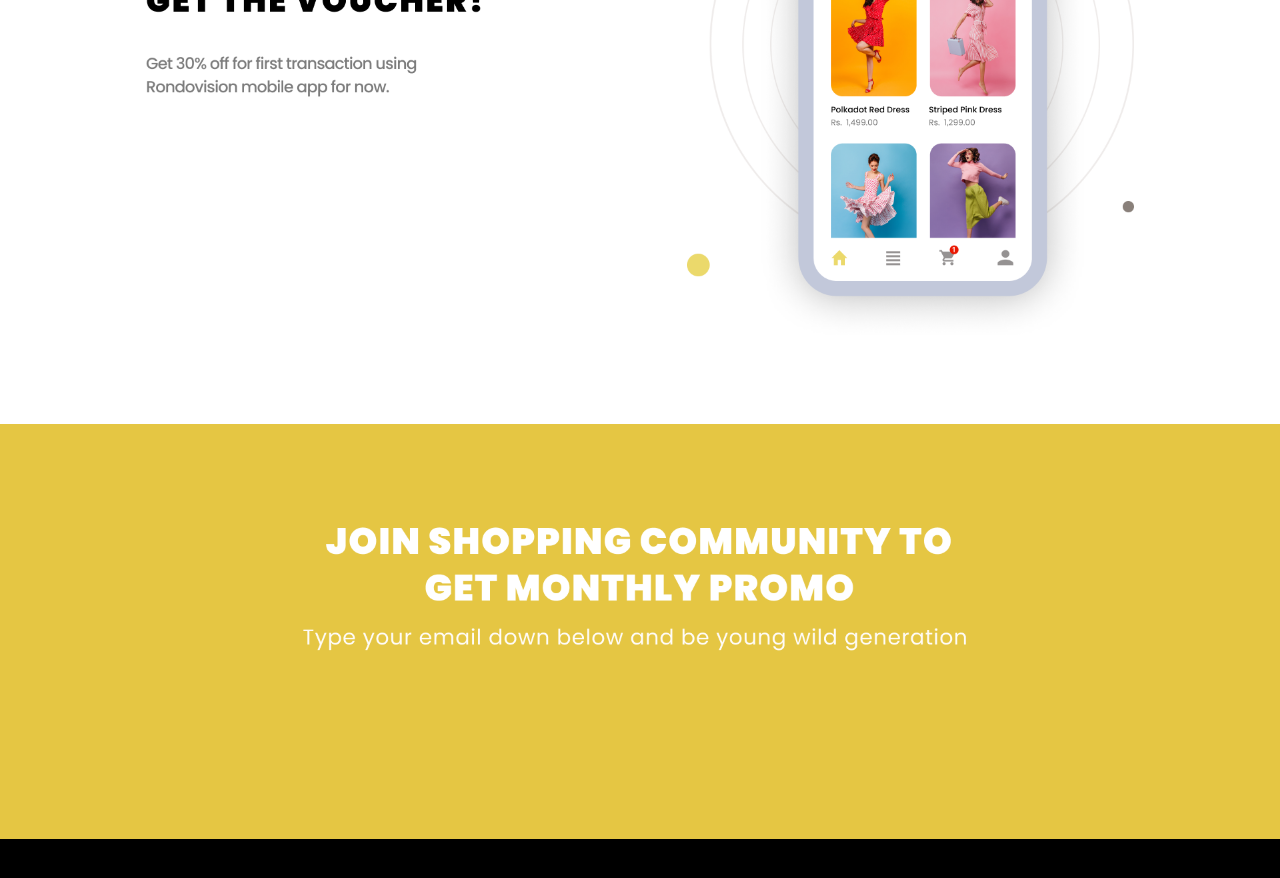
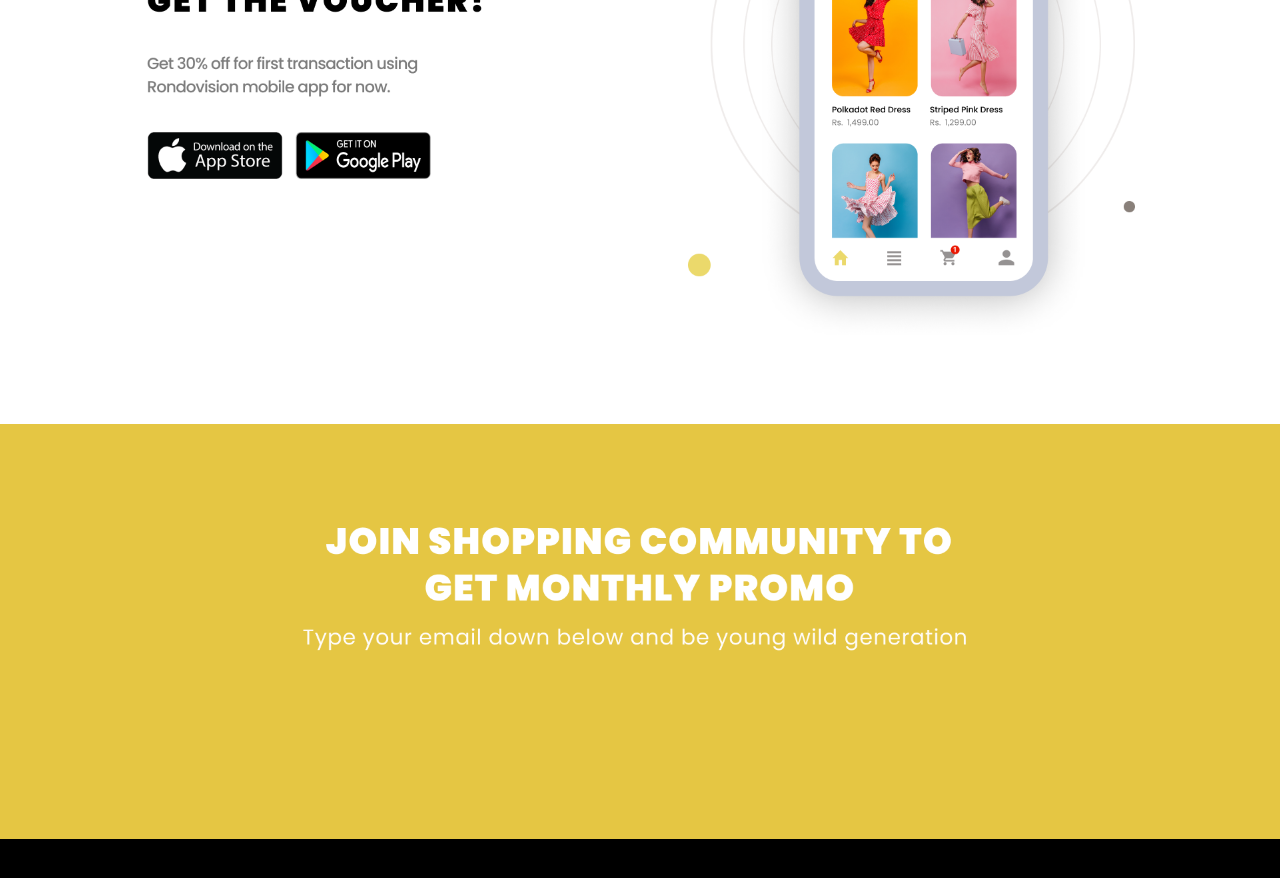
Before and after one commit to kris4richardson/shopping_html, a plain HTML site: page index.html in a window 1280 px wide. Shown: the part 3340-4218 px from the top of the page. Drawn offline with Linux system fonts and the light colour scheme.

Commit message:
create app section

```diff
--- a/css/style.css
+++ b/css/style.css
@@ -368,7 +368,21 @@ ul > li + li {
 .banner-img img {
   position: absolute;
   width: 148.3rem;
+  left: 22rem;
   top: 464rem;
+}
+
+.apps {
+  justify-content: space-between;
+  position: absolute;
+  top: 520.8rem;
+  left: 22rem;
+  width: 42.7rem;
+  height: 7.1rem;
+}
+
+.apps img {
+  width: 20.4rem;
 }
 
 /* banner-app end */
--- a/index.html
+++ b/index.html
@@ -151,6 +151,14 @@
       <div class="banner-img d-flex">
         <img src="/img/vouchers.png" alt="banner-app" />
       </div>
+      <div class="apps d-flex">
+        <a href="#">
+          <img src="/img/app-store.png" alt="app-store">
+        </a>
+        <a href="#">
+          <img src="/img/google-play.png" alt="google-play">
+        </a>
+      </div>
     </section>
     <!-- /.banner-app -->
     <section class="subscribe">
```
Also changed, not shown: img/app-store.png (added), img/google-play.png (added).
